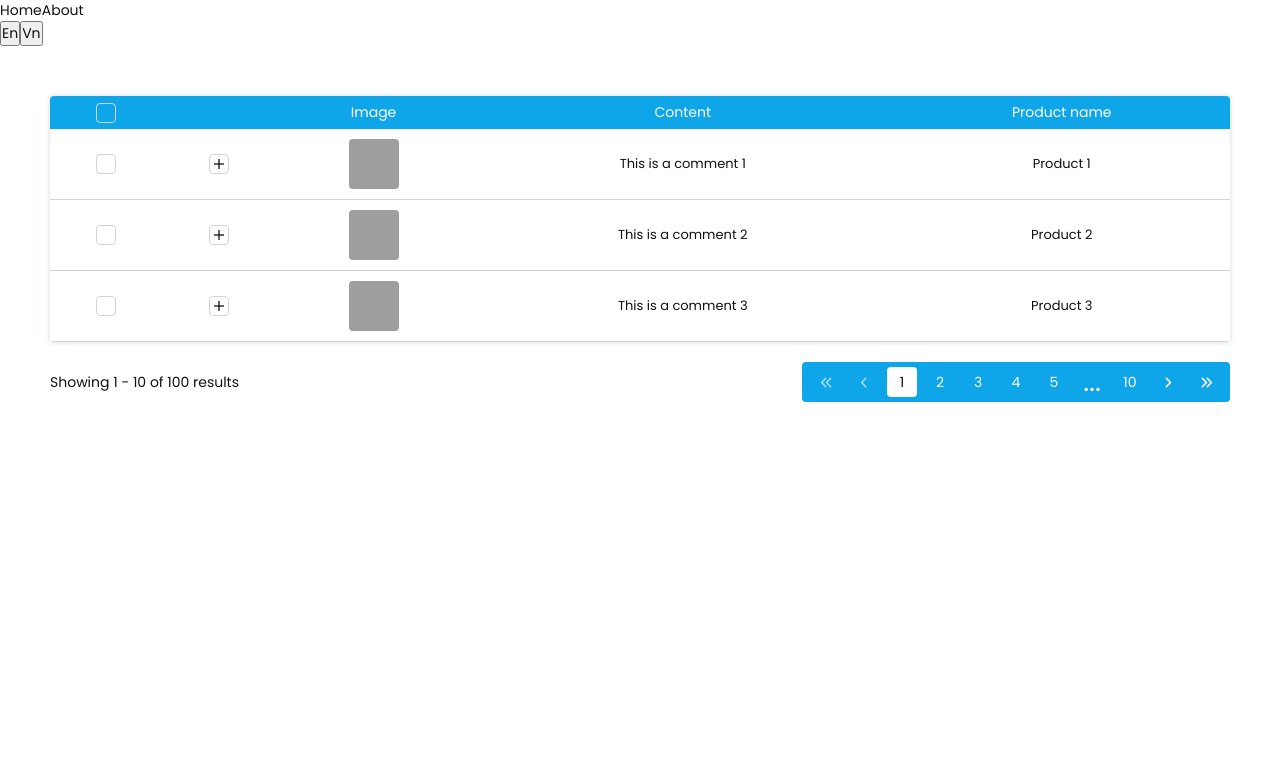
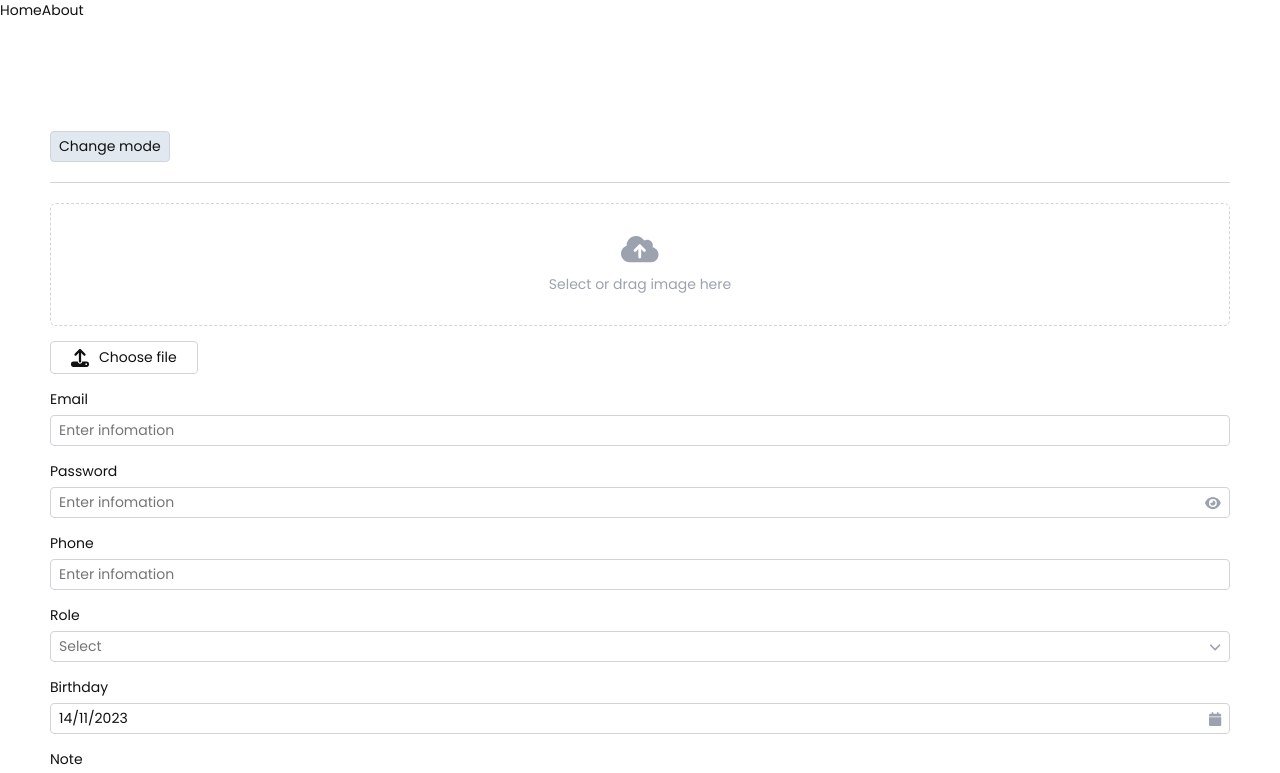
Before and after one commit to Tuong1994/Vue_UI_Component, a Vue app: page / in a window 1280 px wide. Shown: the top 773 px of the page. Built offline with nearby package versions, Linux system fonts and the light colour scheme; grey boxes are pictures that could not be loaded.

Commit message:
fixed DatePicker UI

```diff
--- a/src/App.vue
+++ b/src/App.vue
@@ -1,9 +1,6 @@
 <script setup lang="ts">
 import { RouterLink, RouterView } from 'vue-router'
-import useLangStore from './stores/LangStore'
-import { ELang } from './common/enum'
 
-const t = useLangStore()
 </script>
 
 <template>
@@ -12,9 +9,6 @@ const t = useLangStore()
       <RouterLink to="/">Home</RouterLink>
       <RouterLink to="/about">About</RouterLink>
     </nav>
-    <button @click="() => t.switchLang(ELang.EN)">En</button>
-    <button @click="() => t.switchLang(ELang.VN)">Vn</button>
   </header>
-
   <RouterView />
 </template>
--- a/src/style/components/control/datepicker.scss
+++ b/src/style/components/control/datepicker.scss
@@ -154,12 +154,24 @@
               left: 0;
               z-index: 10;
               opacity: 0;
-              transition: all $transition-time-sm $transition-fn;
+              transition: background-color $transition-time-sm $transition-fn;
+              &::-webkit-scrollbar {
+                width: 5px;
+                height: 5px;
+              }
+              &::-webkit-scrollbar-thumb {
+                background: $bg-black;
+                border-radius: $rounded;
+              }
+              &::-webkit-scrollbar-track {
+                background: $bg-slate;
+                border-radius: $rounded;
+              }
               .dropdown-item {
                 padding: $p-1 - 0.5;
                 font-size: $text-xs + 0.1;
                 cursor: pointer;
-                transition: background $transition-time-sm $transition-fn;
+                transition: background-color $transition-time-sm $transition-fn;
                 &:hover {
                   background: $bg-slate;
                 }
@@ -568,5 +580,14 @@
   .wrap-calendar {
     background: $bg-deep-blue !important;
     box-shadow: 0 0 10px $bg-black !important;
+    .select-dropdown {
+      background: $bg-deep-blue !important;
+      box-shadow: 0 0 10px $bg-black !important;
+      .dropdown-item {
+        &:hover {
+          background: $bg-black !important;
+        }
+      }
+    }
   }
 }
--- a/src/views/HomeView.vue
+++ b/src/views/HomeView.vue
@@ -2,10 +2,14 @@
 import * as yup from 'yup'
 import { UI, Control } from '@/components'
 import type { TableColumns, TableRowKey } from '@/components/UI/Table/type'
+import useLayoutStore from '@/components/UI/Layout/LayoutStore'
 
-const { Section, Button, Image, Table } = UI
+const { Section, Button, Image, Table, Divider, Layout } = UI
 
-const { Form, Input, InputPassword, InputPhone, TextArea, Select, DatePicker, Upload } = Control
+const { Container, Content } = Layout
+
+const { Form, Input, InputPassword, InputPhone, TextArea, Select, DatePicker, CheckBox, Radio, Upload } =
+  Control
 
 const { FileUpload, ImageUpload } = Upload
 
@@ -16,6 +20,7 @@ interface Data {
   password: string
   phone: string
   note: string
+  gender: string
   role: number
   birthday: Date
 }
@@ -33,8 +38,11 @@ const initialValues: Data = {
   phone: '',
   note: '',
   role: -1,
+  gender: '',
   birthday: new Date()
 }
+
+const layout = useLayoutStore()
 
 const dataSource: TableData[] = [
   {
@@ -117,11 +125,20 @@ const columns: TableColumns<TableData> = [
     dataIndex: 'productName'
   }
 ]
+
+const handleClick = () => {
+  if (layout.theme === 'dark') return layout.switchTheme('light')
+  layout.switchTheme('dark')
+}
 </script>
 
 <template>
+  <Container>
+    <Content>
       <Section>
-    <Table
+        <Button @click="handleClick">Change mode</Button>
+        <Divider />
+        <!-- <Table
       hasRowSelection
       hasExpand
       hasPagination
@@ -132,9 +149,9 @@ const columns: TableColumns<TableData> = [
       <template #expand="com">
         <Table :dataSource="com.expand.data.child" :columns="columns" />
       </template>
-    </Table>
+    </Table> -->
 
-    <!-- <Form
+        <Form
           :initialValues="initialValues"
           :autoFocusValidation="false"
           @onFinish="(value) => console.log(value)"
@@ -151,7 +168,14 @@ const columns: TableColumns<TableData> = [
           <InputPhone name="phone" :rule="yup.string().required('This field is required')">
             <template #label>Phone</template>
           </InputPhone>
-      <Select name="role" :rule="yup.number().min(1, 'This field is required')">
+          <Select
+            name="role"
+            :rule="yup.number().min(1, 'This field is required')"
+            :options="[
+              { label: 'admin', value: 1 },
+              { label: 'user', value: 2 }
+            ]"
+          >
             <template #label>Role</template>
           </Select>
           <DatePicker name="birthday">
@@ -160,7 +184,11 @@ const columns: TableColumns<TableData> = [
           <TextArea name="note" :rule="yup.string().required('This field is required')">
             <template #label>Note</template>
           </TextArea>
+          <CheckBox>Male</CheckBox>
+          <Radio>Male</Radio>
           <Button type="submit">Submit</Button>
-    </Form> -->
+        </Form>
       </Section>
+    </Content>
+  </Container>
 </template>
```
Lines whose indentation alone changed are shown as unchanged.
